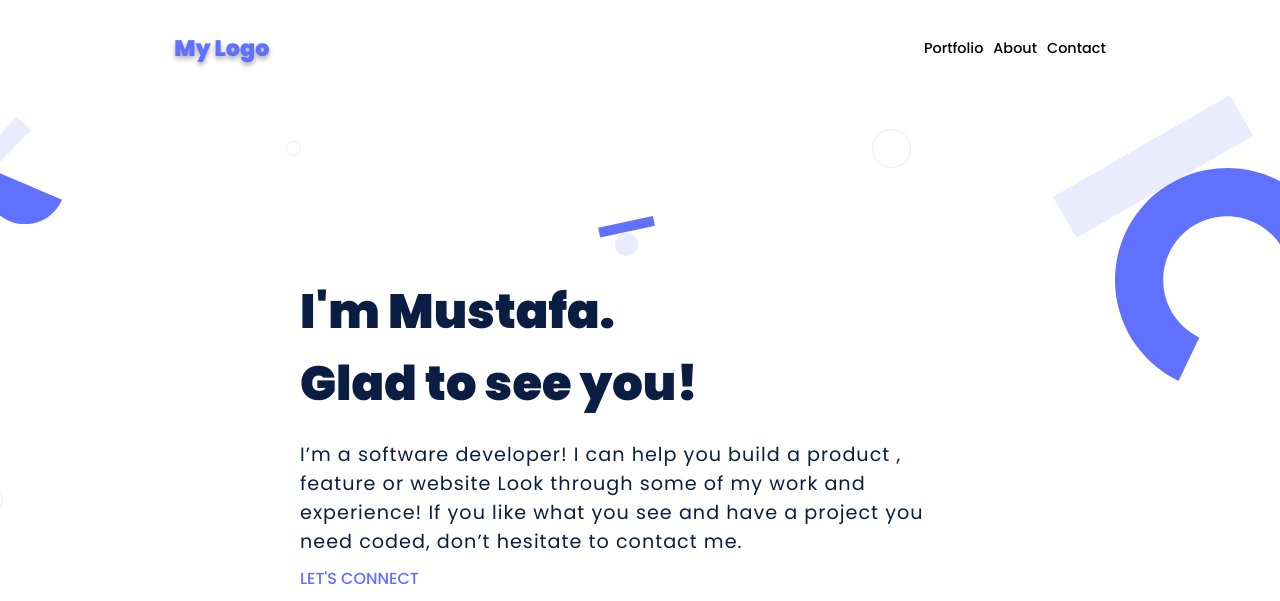
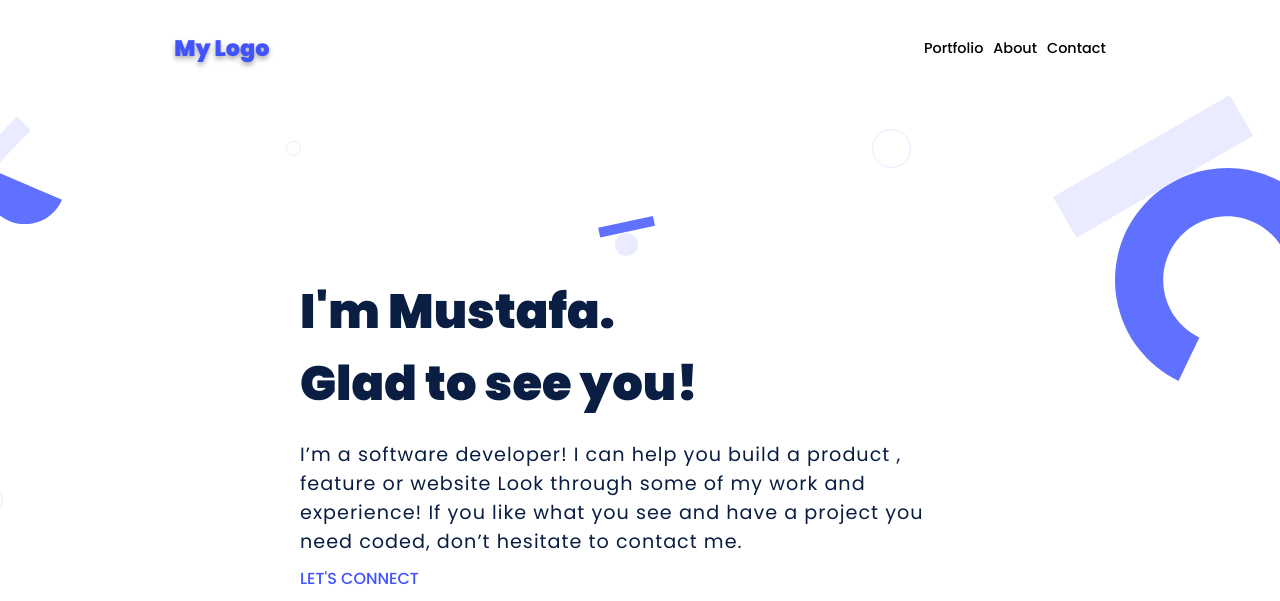
Before and after one commit to MustafaSamiShirzad/portfoliowebsite2, a website: page index.html in a window 1280 px wide. Shown: the top 601 px of the page. Drawn offline with Linux system fonts and the light colour scheme.

Commit message:
Changed primary color for better contrast

```diff
--- a/style.css
+++ b/style.css
@@ -1,7 +1,7 @@
 @import url('https://fonts.googleapis.com/css2?family=Poppins:wght@400;500;600;700;800;900&display=swap');
 
 :root {
-  --blue: #6070ff;
+  --blue: #4053fc;
   --darkesh: #091e42;
 }
 
```
